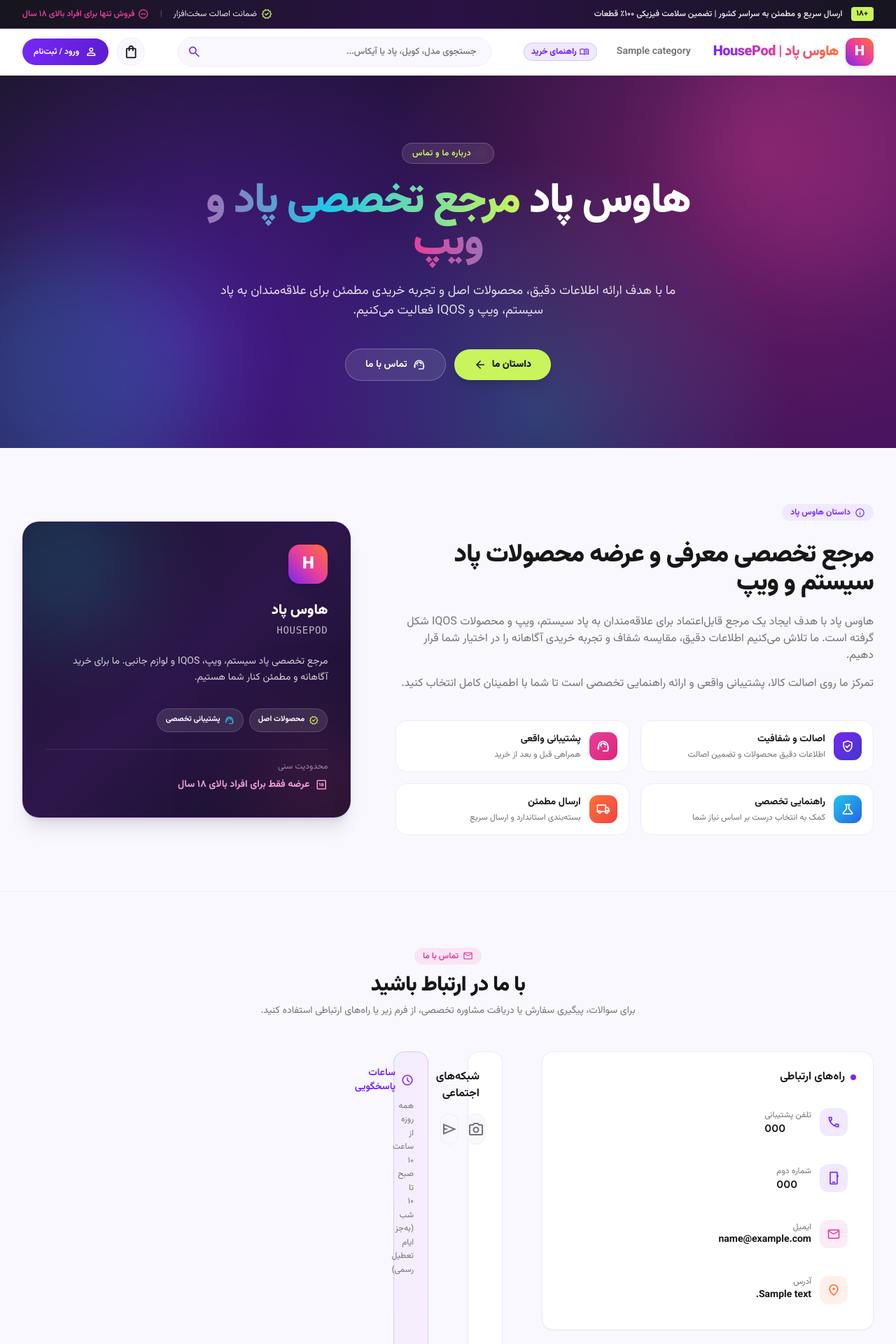
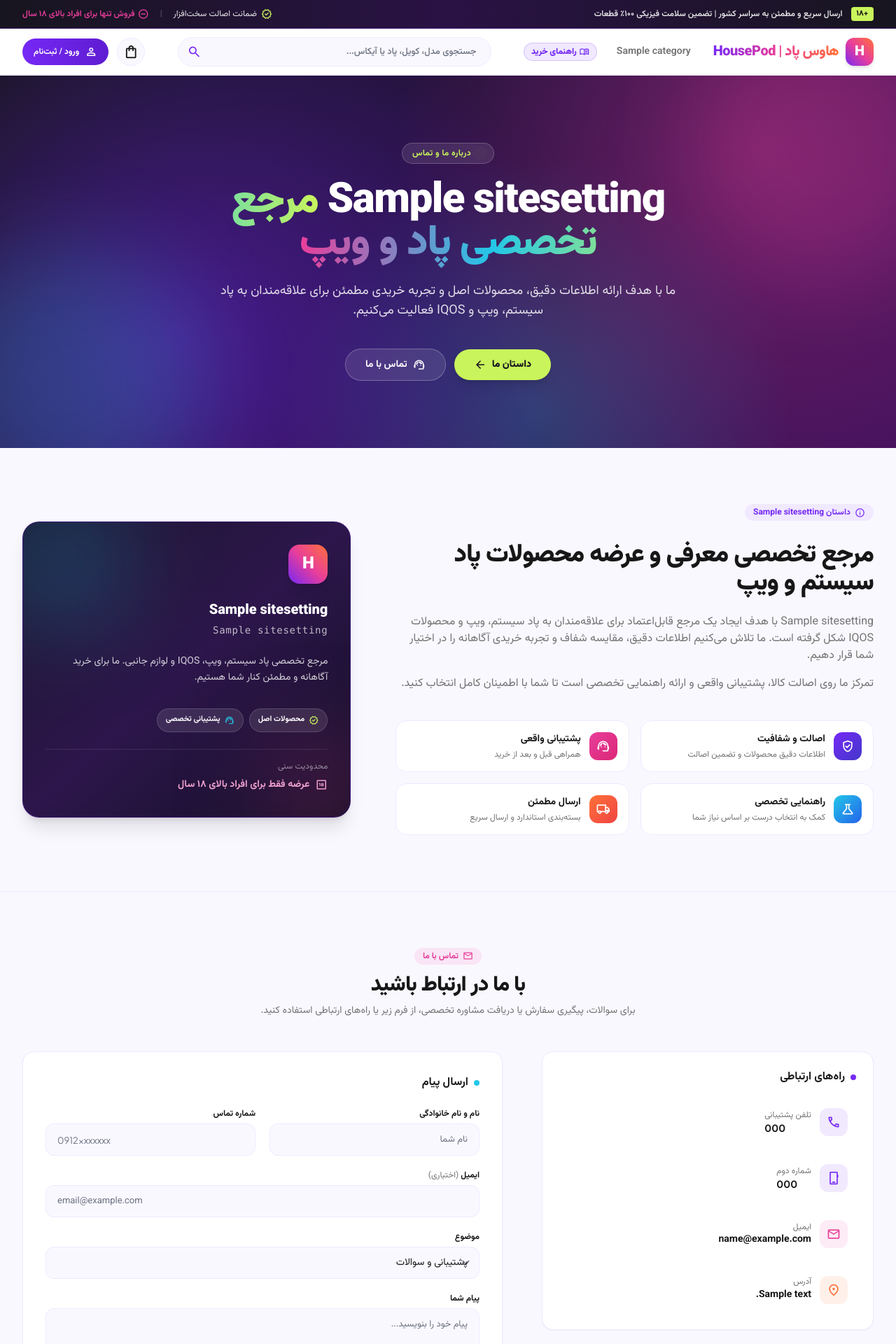
Before and after one commit to MErfanPld/housepod.ir, a Django app: page /about/ in a window 1280 px wide. Shown: the top 1920 px of the page at 70% size. Run offline with Django 5.2, Linux system fonts and the light colour scheme; tables that the repository leaves empty hold one stand-in row (values such as "Sample post"); some libraries are stand-ins or nearby versions.

Commit message:
editt setting

```diff
--- a/core/templates/core/about.html
+++ b/core/templates/core/about.html
@@ -1,7 +1,7 @@
 {% extends 'base.html' %}
 {% load static core_tags %}
 
-{% block title %}درباره هاوس پاد | تماس با ما{% endblock %}
+{% block title %}درباره {{ site_settings.site_name|default:"هاوس پاد" }} | تماس با ما{% endblock %}
 
 {% block content %}
 <!-- ================= HERO ================= -->
@@ -17,7 +17,7 @@
             </div>
 
             <h1 class="text-3xl sm:text-5xl lg:text-6xl font-black tracking-tight leading-[1.25]">
-                هاوس پاد
+                {{ site_settings.site_name|default:"هاوس پاد" }}
                 <span class="bg-gradient-to-l from-acid-lime via-electric-cyan to-vibrant-magenta bg-clip-text text-transparent">
                     مرجع تخصصی پاد و ویپ
                 </span>
@@ -50,7 +50,7 @@
         <div class="lg:col-span-7 space-y-6 text-right">
             <div class="inline-flex items-center gap-1.5 px-3 py-1 rounded-full bg-lavender-subtle text-electric-purple font-bold text-xs">
                 <span class="material-symbols-outlined text-[15px]">info</span>
-                <span>داستان هاوس پاد</span>
+                <span>داستان {{ site_settings.site_name|default:"هاوس پاد" }}</span>
             </div>
 
             <h2 class="text-2xl md:text-3xl lg:text-4xl font-black text-text-primary tracking-tight leading-tight">
@@ -59,7 +59,7 @@
 
             <div class="space-y-4 text-sm md:text-base text-text-muted leading-7">
                 <p>
-                    هاوس پاد با هدف ایجاد یک مرجع قابل‌اعتماد برای علاقه‌مندان به پاد سیستم، ویپ و محصولات IQOS شکل گرفته است.
+                    {{ site_settings.site_name|default:"هاوس پاد" }} با هدف ایجاد یک مرجع قابل‌اعتماد برای علاقه‌مندان به پاد سیستم، ویپ و محصولات IQOS شکل گرفته است.
                     ما تلاش می‌کنیم اطلاعات دقیق، مقایسه شفاف و تجربه خریدی آگاهانه را در اختیار شما قرار دهیم.
                 </p>
                 <p>
@@ -123,8 +123,8 @@
                     </div>
 
                     <div>
-                        <h3 class="text-xl font-black">هاوس پاد</h3>
-                        <p class="text-sm text-white/70 mt-1 font-mono tracking-wider">HOUSEPOD</p>
+                        <h3 class="text-xl font-black">{{ site_settings.site_name|default:"هاوس پاد" }}</h3>
+                        <p class="text-sm text-white/70 mt-1 font-mono tracking-wider">{{ site_settings.site_name_en|default:"HOUSEPOD" }}</p>
                     </div>
 
                     <p class="text-sm text-white/80 leading-relaxed">
@@ -171,7 +171,6 @@
         </div>
 
         <div class="grid grid-cols-1 lg:grid-cols-12 gap-10 lg:gap-14">
-            <!-- Contact Info -->
             <!-- Contact Info -->
             <div class="lg:col-span-5 space-y-6">
                 <div class="bg-white rounded-2xl border border-lavender-subtle p-6 shadow-sm space-y-5">
@@ -284,44 +283,6 @@
                     </p>
                 </div>
             </div>
-                <!-- Social -->
-                <div class="bg-white rounded-2xl border border-lavender-subtle p-6 shadow-sm">
-                    <h3 class="font-bold text-base text-text-primary mb-4 flex items-center gap-2">
-                        <span class="w-2 h-2 rounded-full bg-vibrant-magenta"></span>
-                        شبکه‌های اجتماعی
-                    </h3>
-                    <div class="flex items-center gap-3">
-                        {% if site_settings.instagram_url %}
-                        <a href="{{ site_settings.instagram_url }}"
-                           target="_blank" rel="noopener noreferrer"
-                           aria-label="اینستاگرام"
-                           class="w-11 h-11 rounded-xl bg-lavender-bg border border-lavender-subtle flex items-center justify-center text-text-muted hover:text-white hover:border-[#E43D9E] hover:bg-[#E43D9E] transition-all">
-                            <span class="material-symbols-outlined">photo_camera</span>
-                        </a>
-                        {% endif %}
-                        {% if site_settings.telegram_url %}
-                        <a href="{{ site_settings.telegram_url }}"
-                           target="_blank" rel="noopener noreferrer"
-                           aria-label="تلگرام"
-                           class="w-11 h-11 rounded-xl bg-lavender-bg border border-lavender-subtle flex items-center justify-center text-text-muted hover:text-white hover:border-[#7928CA] hover:bg-[#7928CA] transition-all">
-                            <span class="material-symbols-outlined">send</span>
-                        </a>
-                        {% endif %}
-                    </div>
-                </div>
-
-                <!-- Working Hours -->
-                <div class="bg-gradient-to-br from-electric-purple/5 to-vibrant-magenta/5 border border-electric-purple/20 rounded-2xl p-5">
-                    <div class="flex items-center gap-2 text-electric-purple font-bold text-sm mb-2">
-                        <span class="material-symbols-outlined text-[18px]">schedule</span>
-                        <span>ساعات پاسخگویی</span>
-                    </div>
-                    <p class="text-xs text-text-muted leading-relaxed">
-                        همه روزه از ساعت ۱۰ صبح تا ۱۰ شب<br>
-                        (به‌جز ایام تعطیل رسمی)
-                    </p>
-                </div>
-            </div>
 
             <!-- Contact Form -->
             <div class="lg:col-span-7">
```
Lines whose indentation alone changed are shown as unchanged.
